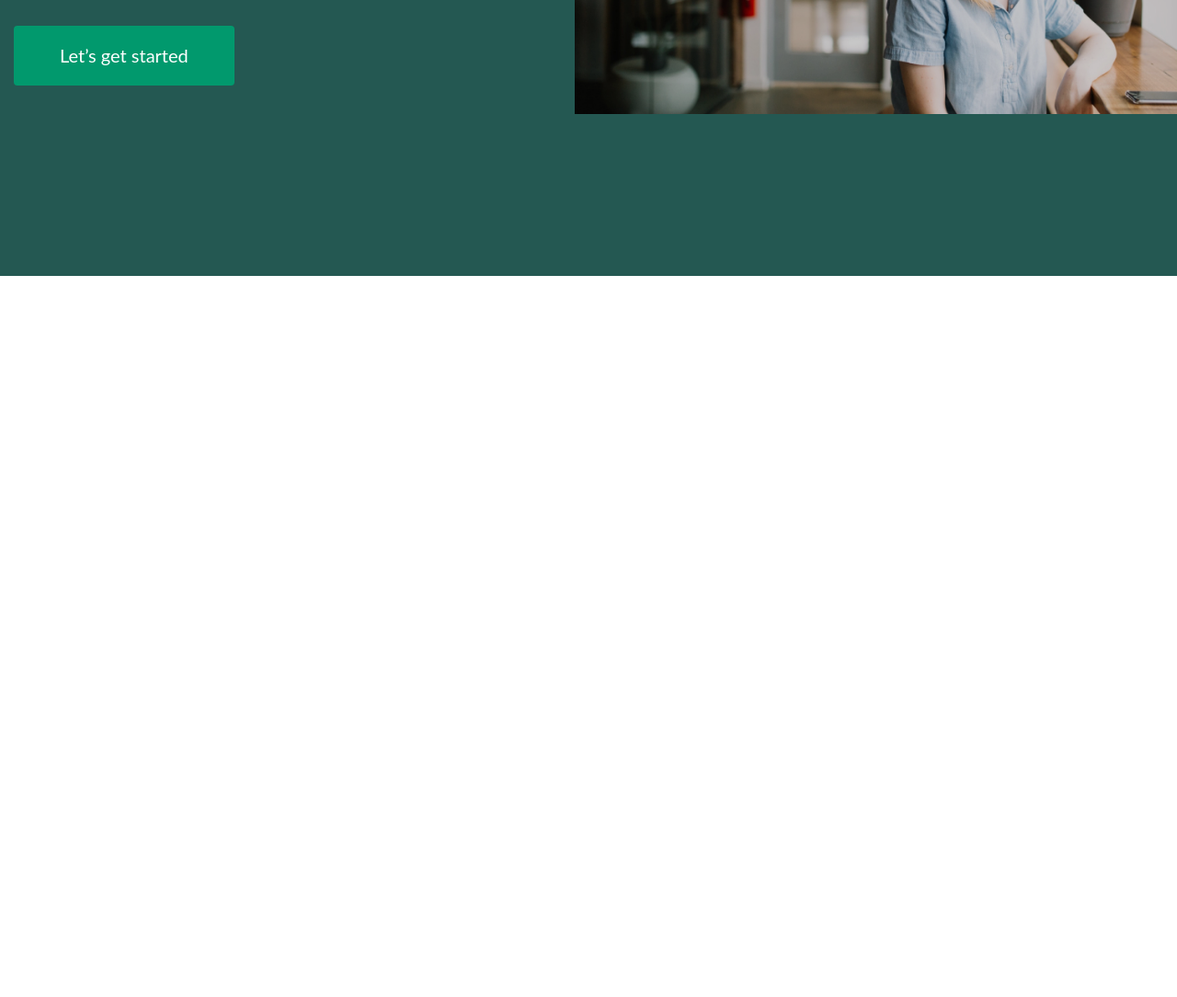
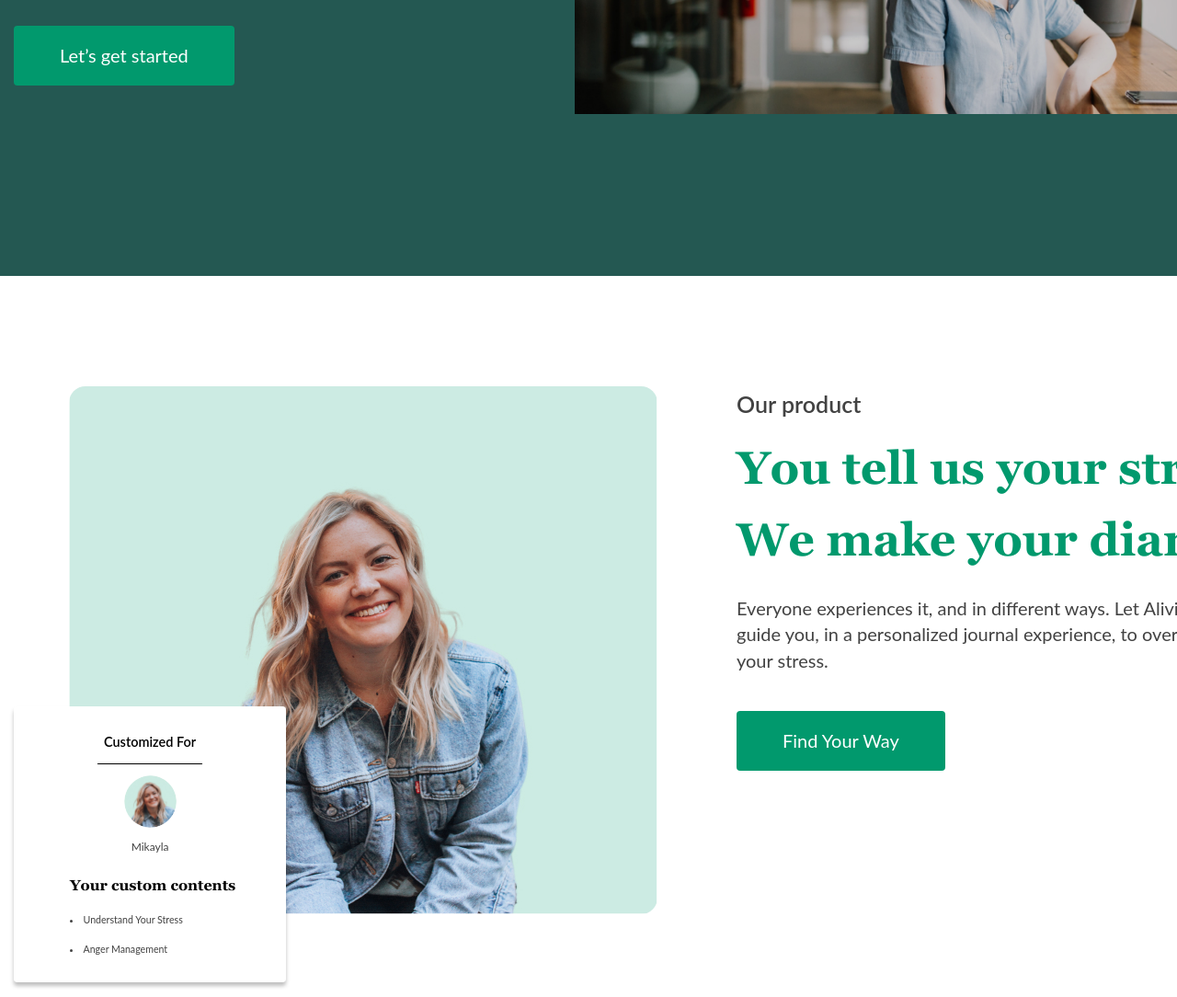
Before and after one commit to SergoLondaridze/alivio_project, a plain HTML site: page index.html in a window 1280 px wide. Shown: the part 3196-4280 px from the top of the page at 92% size. Before the commit the page ends 3496 px from the top, so only its background shows below. Drawn offline with Linux system fonts and the light colour scheme; files whose address does not match are found by name.

Commit message:
add prodict section

```diff
--- a/css/base.css
+++ b/css/base.css
@@ -27,3 +27,6 @@ body {
   margin-left: auto;
   margin-right: auto;
 }
+.container-wide{
+  max-width: 1536px;
+}
--- /dev/null
+++ b/css/blocks/footer.css
@@ -0,0 +1,26 @@
+.footer{
+ background-color: #245852;
+ color: #fff;
+ padding: 104px 0 144px ;
+
+
+}
+.footer-nav{
+    font-size: 25px;
+    font-weight: 600;
+
+}
+.footer-nav li+li{
+  margin-top: 60px;
+
+
+}
+.footer-logo +*{
+  margin-top: 74px;
+}
+.footer-nav a{
+    transition: opcity 0.2s ease;
+}
+.footer-nav a:hover{
+    opacity: 0.8;
+}
--- /dev/null
+++ b/css/blocks/product.css
@@ -0,0 +1,132 @@
+.product {
+    padding-top: 120px;
+    padding-bottom: 168px;
+}
+
+.product-row {
+    display: flex;
+    justify-content: space-between;
+}
+
+.product-content {
+    max-width: 584px;
+}
+
+.product-content-title {
+    color: #424242;
+    font-family: 'Lato', sans-serif;
+    font-size: 25px;
+    font-weight: 600;
+    line-height: 157%
+}
+
+.product-content-title+* {
+    margin-top: 10px;
+}
+
+.product-content-subtitle {
+    color: #01996D;
+    font-family: 'Georgia', sans-serif;
+    font-size: 50px;
+    font-weight: 700;
+    line-height: 157%;
+}
+
+.product-content-subtitle+* {
+    margin-top: 20px;
+}
+
+.product-content-text {
+    line-height: 144.5%;
+    max-width: 530px;
+}
+
+.product-content-text+* {
+    margin-top: 40px;
+}
+
+.product-img-wrapper {
+    margin-right: 86px;
+    padding-left: 60px;
+    padding-bottom: 74px;
+    position: relative;
+}
+
+.product-img {
+    border-radius: 18px;
+}
+
+.product-card {
+    position: absolute;
+    left: 0;
+    bottom: 0;
+}
+
+.card {
+    width: 296.139px;
+    border-radius: 3.73px;
+    background-color: #fff;
+    box-shadow: 0px 4px 4px 0px rgba(0, 0, 0, 0.25);
+    display: flex;
+    flex-direction: column;
+    align-items: center;
+    padding: 28px 20px 30px;
+}
+
+.card-title {
+    position: relative;
+    color: #000;
+    font-size: 14.49px;
+    font-weight: 600;
+    line-height: 157%;
+    padding-bottom: 12px;
+    margin-bottom: 13px;
+}
+
+.card-title::after {
+    content: '';
+    position: absolute;
+    background-color: #000;
+    height: 0.75px;
+    left: -7px;
+    right: -7px;
+    bottom: 0;
+}
+
+.card-avatar {
+    text-align: center;
+    margin-bottom: 25px;
+}
+
+.avatar-img {
+    margin-bottom: 13px;
+    width: 57px;
+    height: 57px;
+    object-fit: cover;
+    border-radius: 50%;
+}
+
+.avatar-name {
+    font-size: 12px;
+}
+
+.card-contents {
+    text-align: left;
+    padding-left: 6px;
+}
+
+.card-contents-title {
+    color: #000;
+    font-family: 'Georgia', serif;
+    font-size: 16px;
+    font-weight: 700;
+    margin-bottom: 22px;
+}
+.card ul{
+    font-size: 10.62px;
+    list-style-type: disc;
+    list-style-position: inside;
+}
+.card ul li+li{
+    margin-top: 20px;
+}
--- a/index.html
+++ b/index.html
@@ -13,6 +13,8 @@
   <link rel="stylesheet" href="css/blocks/how-it-works.css" />
   <link rel="stylesheet" href="css/blocks/story.css">
   <link rel="stylesheet" href="css/fonts/Georgia/stylesheet.css" />
+  <link rel="stylesheet" href="css/blocks/product.css">
+  <link rel="stylesheet" href="css/blocks/footer.css">
   <link rel="stylesheet" href="css/fonts/Lato/stylesheet.css" />
 </head>
 
@@ -113,7 +115,7 @@
     </section>
 
     <section class="story">
-      <div class="container">
+      <div class="container container-wide">
         <div class="story-row">
           <div class="story-content">
             <h3 class="story-heading">Let's hear about Kayla's success story</h3>
@@ -137,9 +139,71 @@
       </div>
     </section>
 
+    <section class="product">
+      <div class="container">
+        <div class="product-row">
+          <div class="product-img-wrapper">
+            <img src="img/product/photo.jpg" alt="" class="product-img">
+            <div class="product-card">
+              <div class="card">
+
+                <h3 class="card-title">Customized For</h3>
+
+                <div class="card-avatar">
+                  <div class="avatar">
+                    <img src="img/product/avatar.jpg" alt="avatar" class="avatar-img">
+                    <h4 class="avatar-name">Mikayla</h4>
+                  </div>
+                </div>
+
+                <div class="card-contents">
+                  <h3 class="card-contents-title"> Your custom contents</h3>
+                  <ul>
+                    <li>Understand Your Stress</li>
+                    <li>Anger Management</li>
+                  </ul>
+                </div>
+
+              </div>
+            </div>
+          </div>
+          <div class="product-content">
+            <h2 class="product-content-title">Our product</h2>
+            <h3 class="product-content-subtitle">You tell us your stress,
+              We make your diary</h3>
+            <div class="product-content-text">
+              <p>
+                Everyone experiences it, and in different ways.
+                Let Alivio guide you, in a personalized journal experience, to overcome your stress.
+              </p>
+            </div>
+            <div class="product-content-btn">
+              <a href="" class="btn btn-big">Find Your Way</a>
+            </div>
+          </div>
+        </div>
+      </div>
+    </section>
+
+
   </main>
 
-  <footer></footer>
+  <footer class="footer">
+     <div class="container">
+      <div class="footer-content">
+        <img src="img/footer-logo.svg" alt="logo" class="footer-logo">
+        <nav class="footer-nav">
+          <ul>
+            <li><a href="#"> Why Alivio</a></li>
+            <li><a href="#">  Solutions</a></li>
+            <li><a href="#"> Community</a></li>
+            <li><a href="#"> Pricing</a></li>
+          </ul>
+        </nav>
+      </div>
+     </div>
+  </footer>
+
 </body>
 
 </html>
```
Lines whose indentation alone changed are shown as unchanged.
